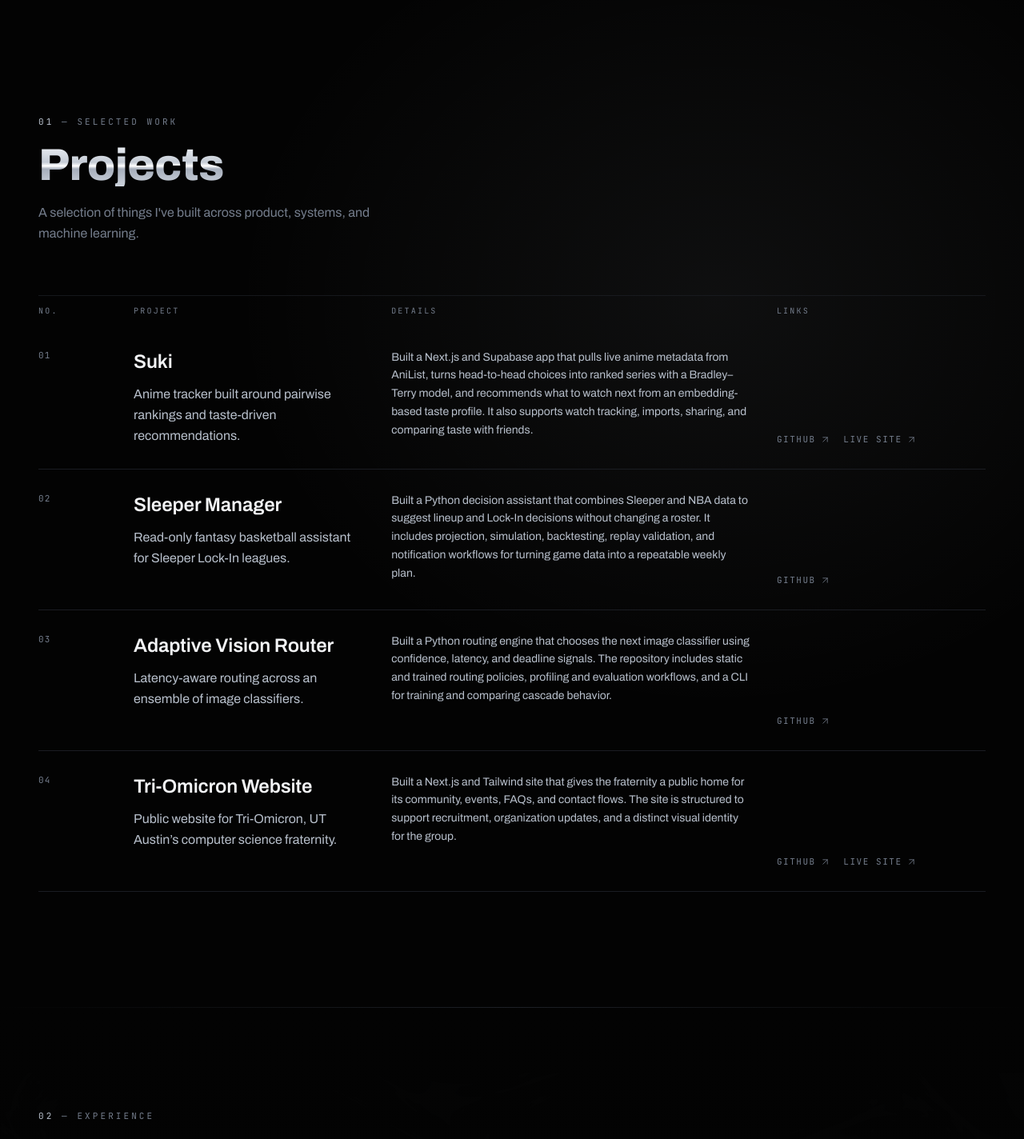
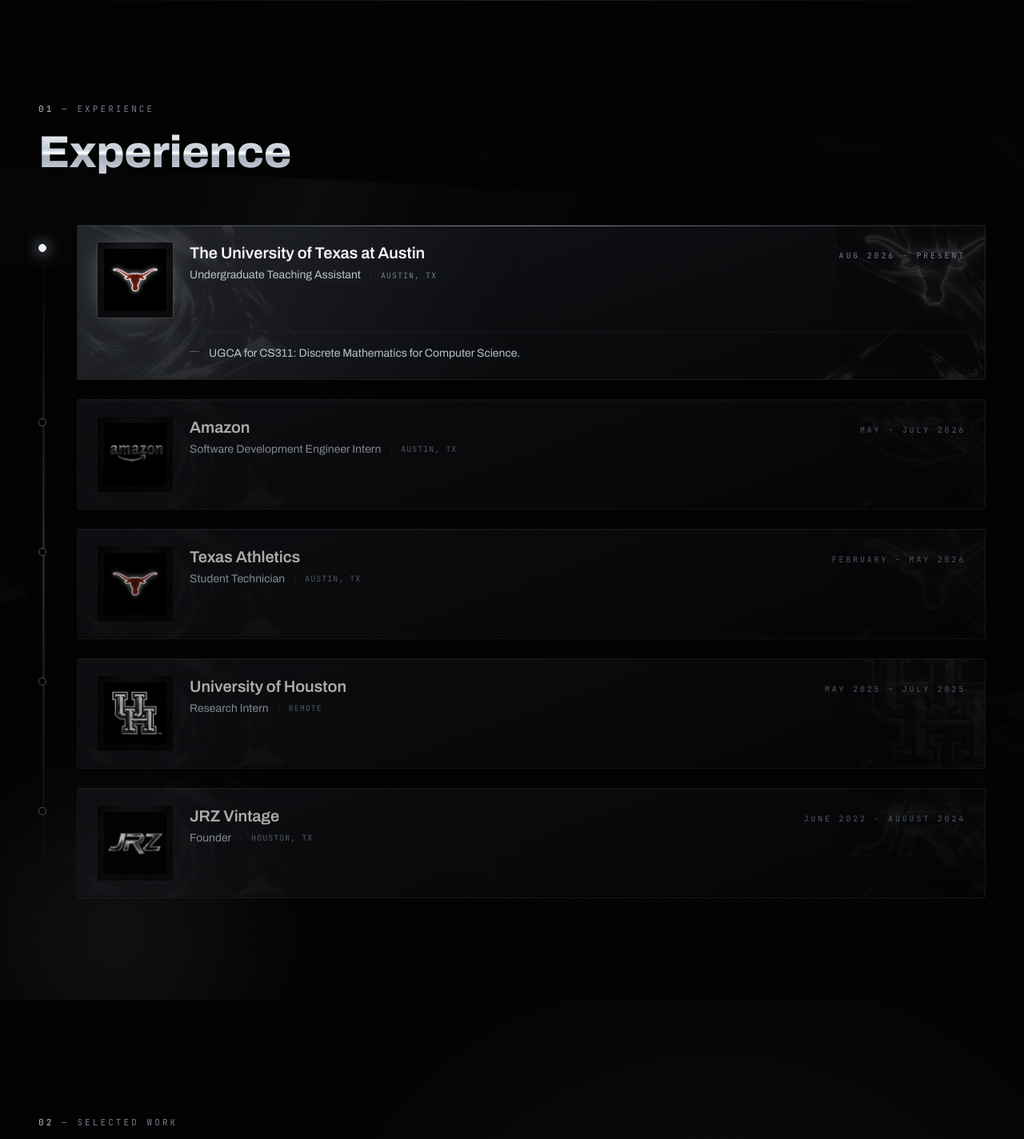
Before and after one commit to ryanzhouuu/portfolio, a Next.js app: page / in a window 1280 px wide. Shown: the part 800-2224 px from the top of the page at 80% size. Built offline with nearby package versions, Linux system fonts and the light colour scheme.

Commit message:
Swap experience and projects section order

```diff
--- a/src/app/page.tsx
+++ b/src/app/page.tsx
@@ -3,8 +3,8 @@
 import DustMotes from '@/components/site/DustMotes';
 import Nav from '@/components/site/Nav';
 import Hero from '@/components/site/Hero';
+import Experience from '@/components/site/Experience';
 import ProjectGallery from '@/components/site/ProjectGallery';
-import Experience from '@/components/site/Experience';
 import About from '@/components/site/About';
 import Education from '@/components/site/Education';
 import Footer from '@/components/site/Footer';
@@ -18,8 +18,8 @@
       <Nav />
       <main className="relative">
         <Hero />
+        <Experience />
         <ProjectGallery />
-        <Experience />
         <Education />
         <About />
         <Footer />
--- a/src/components/site/Experience.tsx
+++ b/src/components/site/Experience.tsx
@@ -29,7 +29,7 @@
       <div className="mx-auto max-w-7xl px-5 sm:px-8 lg:px-12">
         <Reveal>
           <p className="label mb-5">
-            <span className="text-silver">02</span> — Experience
+            <span className="text-silver">01</span> — Experience
           </p>
           <CinematicHeading className="font-display max-w-2xl text-[clamp(2rem,5vw,3.5rem)] text-chrome-plate">
             Experience
--- a/src/components/site/ProjectGallery.tsx
+++ b/src/components/site/ProjectGallery.tsx
@@ -17,7 +17,7 @@
       <div className="relative mx-auto max-w-7xl px-5 sm:px-8 lg:px-12">
         <Reveal>
           <p className="label mb-5">
-            <span className="text-silver">01</span> — Selected Work
+            <span className="text-silver">02</span> — Selected Work
           </p>
           <CinematicHeading className="font-display max-w-2xl text-[clamp(2rem,5vw,3.5rem)] text-chrome-plate">
             Projects
```
